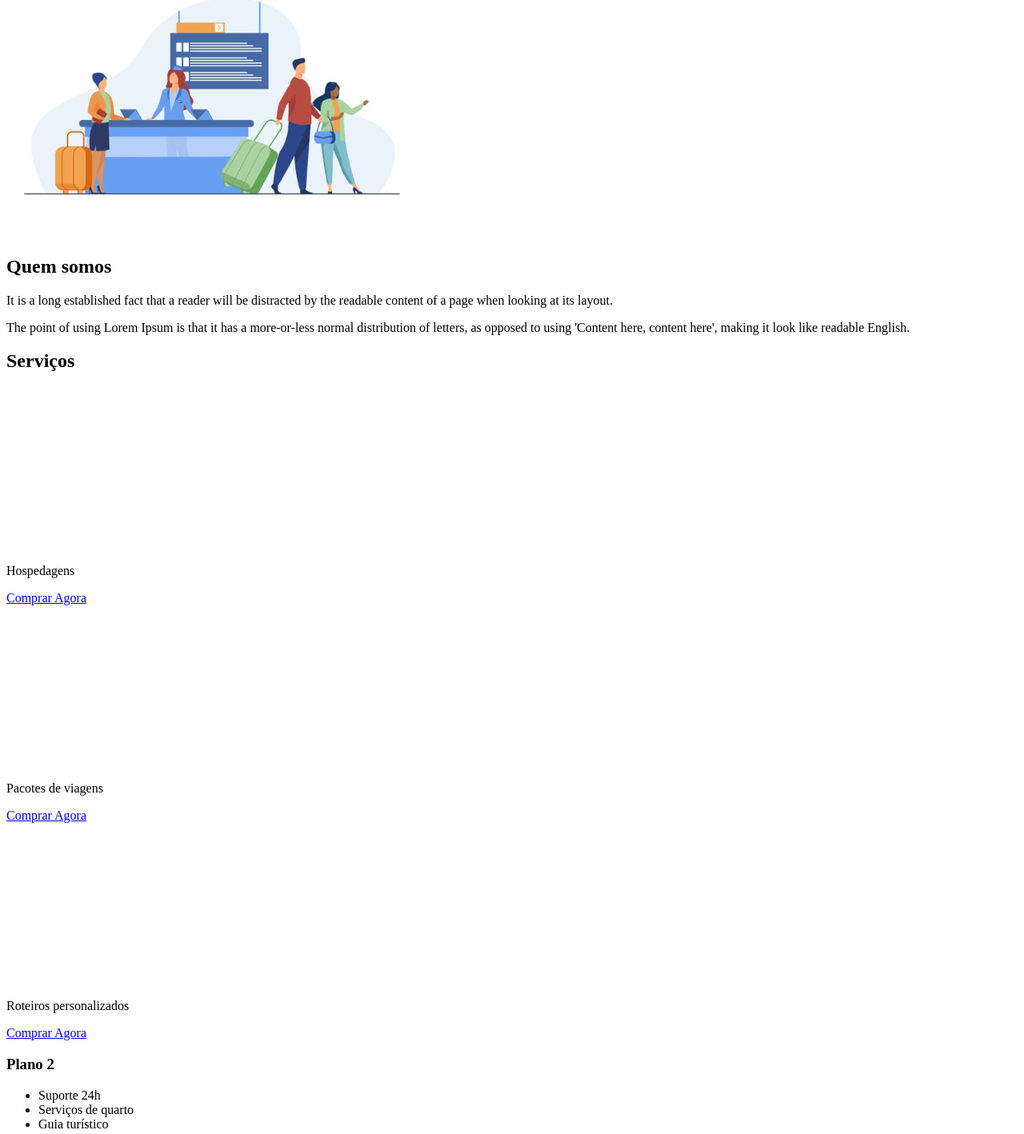
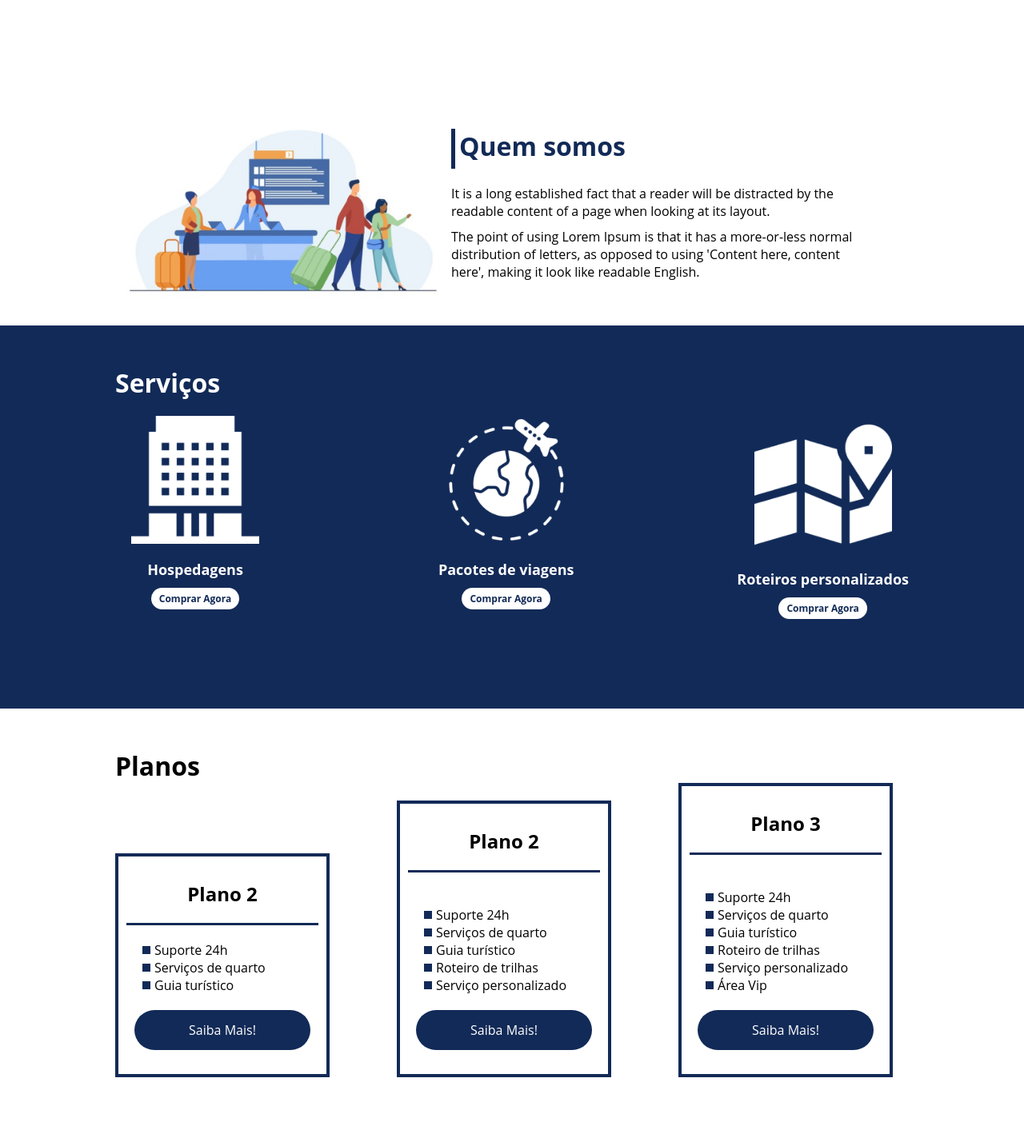
Before and after one commit to WellingtonJRDEV/css-flexbox, a plain HTML site: page project-flexbox-dio-master/flex-projeto/index.html in a window 1280 px wide. Shown: the part 784-2202 px from the top of the page at 80% size. Drawn offline with Linux system fonts and the light colour scheme.

Commit message:
insercao do projeto de landing page

```diff
--- a/project-flexbox-dio-master/flex-projeto/index.html
+++ b/project-flexbox-dio-master/flex-projeto/index.html
@@ -1,86 +1,101 @@
 <!DOCTYPE html>
 <html lang="pt-br">
   <head>
-    <meta charset="UTF-8">
-    <meta name="viewport" content="width=device-width, initial-scale=1.0">
+    <meta charset="UTF-8" />
+    <meta name="viewport" content="width=device-width, initial-scale=1.0" />
     <title>Flex Turismos</title>
-    <link rel="stylesheet" href="./style.css">
+    <link rel="stylesheet" href="./style.css" />
   </head>
   <body>
     <header>
-        <h1>FlexTurismos</h1>
-        <ul>
+      <div class="flex-container menu">
+        <div><h1>FlexTurismos</h1></div>
+        <ul class="list-items">
           <li><a href="#quem-somos">Quem Somos</a></li>
           <li><a href="#servicos">Serviços</a></li>
           <li><a href="#planos">Planos</a></li>
         </ul>
+      </div>
     </header>
 
-    <div>
-        <div>
-            <h1>Flex <br>Turismos</h1>
+    <div class="flex-container apresentacao">
+      <div class="texto-apresentacao">
+        <h1>Flex <br />Turismos</h1>
         <p>O melhor serviço para você!</p>
-            <a href="">Saiba Mais!</a>
-        </div>
-
-        <div>
-            <div><img src="./images/0-main.png" alt="banner de apresentação"></div>
-        </div>
+        <a href="" class="btn">Saiba Mais!</a>
       </div>
 
       <div>
         <div>
-            <img src="./images/1-quem-somos.png" alt="balcão de atendimento">
+          <img src="./images/0-main.png" alt="banner de apresentação" />
         </div>
-
-        <div>
-            <h2>Quem somos</h2>
-            <p>It is a long established fact that a reader will be distracted by the readable content of a page when looking at its layout. </p>
-            <p>The point of using Lorem Ipsum is that it has a more-or-less normal distribution of letters, as opposed to using 'Content here, content here', making it look like readable English.</p>
       </div>
     </div>
 
+    <div class="flex-container" id="quem-somos">
       <div>
+        <h2>Quem somos</h2>
+        <p>
+          It is a long established fact that a reader will be distracted by the
+          readable content of a page when looking at its layout.
+        </p>
+        <p>
+          The point of using Lorem Ipsum is that it has a more-or-less normal
+          distribution of letters, as opposed to using 'Content here, content
+          here', making it look like readable English.
+        </p>
+      </div>
+      <div>
+        <img src="./images/1-quem-somos.png" alt="balcão de atendimento" />
+      </div>
+    </div>
+
+    <div class="container-externo">
+      <div class="flex-container" id="servicos">
         <div>
           <h2>Serviços</h2>
         </div>
 
-        <div>
-            <div>
-                <div><img src="./images/icon-2.png" alt="hospedagens"></div>
+        <div class="list-servicos">
+          <div class="item-servico">
+            <div><img src="./images/icon-2.png" alt="hospedagens" /></div>
             <p>Hospedagens</p>
             <a href="#">Comprar Agora</a>
           </div>
 
-            <div>
-               <div><img src="./images/icon-1.png" alt="pacote de viagens"></div>
+          <div class="item-servico">
+            <div><img src="./images/icon-1.png" alt="pacote de viagens" /></div>
             <p>Pacotes de viagens</p>
             <a href="#">Comprar Agora</a>
           </div>
 
+          <div class="item-servico">
             <div>
-                <div><img src="./images/icon-3.png" alt="roteiros personalizados"></div>
+              <img src="./images/icon-3.png" alt="roteiros personalizados" />
+            </div>
             <p>Roteiros personalizados</p>
             <a href="#">Comprar Agora</a>
           </div>
-
+        </div>
       </div>
     </div>
 
-    <div>
-
-        <div>
+    <div class="flex-container" id="planos">
+      <div><h2>Planos</h2></div>
+      <div class="list-planos">
+        <div class="item-plano">
           <h3>Plano 2</h3>
           <ul>
             <li>Suporte 24h</li>
             <li>Serviços de quarto</li>
             <li>Guia turístico</li>
           </ul>
-            <a href="#">Saiba Mais!</a>
+          <a href="#" class="btn">Saiba Mais!</a>
         </div>
 
-        <div>
+        <div class="item-plano">
           <h3>Plano 2</h3>
+          <br />
           <ul>
             <li>Suporte 24h</li>
             <li>Serviços de quarto</li>
@@ -88,11 +103,12 @@
             <li>Roteiro de trilhas</li>
             <li>Serviço personalizado</li>
           </ul>
-            <a href="#">Saiba Mais!</a>
+          <a href="#" class="btn">Saiba Mais!</a>
         </div>
 
-        <div>
+        <div class="item-plano">
           <h3>Plano 3</h3>
+          <br />
           <ul>
             <li>Suporte 24h</li>
             <li>Serviços de quarto</li>
@@ -101,13 +117,16 @@
             <li>Serviço personalizado</li>
             <li>Área Vip</li>
           </ul>
-            <a href="#">Saiba Mais!</a>
+          <a href="#" class="btn">Saiba Mais!</a>
+        </div>
       </div>
     </div>
 
     <footer>
+      <div class="flex-container footer">
         <p>&copy; 2021 CSS Flexbox</p>
-        <p>Desenvolvido por: Seu nome aqui dev</p>
+        <p>Desenvolvido por: Wellington Júnior</p>
+      </div>
     </footer>
   </body>
 </html>
--- a/project-flexbox-dio-master/flex-projeto/style.css
+++ b/project-flexbox-dio-master/flex-projeto/style.css
@@ -0,0 +1,292 @@
+*{
+  margin: 0;
+  padding: 0;
+  font-family: 'Open Sans', sans-serif;
+}
+
+ul {
+  list-style: none;
+  margin: 0;
+  padding: 0;
+}
+
+ul li a {
+  text-decoration: none;
+}
+
+div img {
+  display: block;
+  width: 100%;
+}
+
+.flex-container {
+  display: flex;
+  max-width: 992px;
+  margin: auto;
+  width: 100%;
+  min-width: 320px;
+}
+
+header {
+  background-color: #122a57;
+  height: 100px;
+  display: flex;
+  align-items: center;
+  color: #fff;
+}
+
+header .list-items {
+  display: flex;
+  max-width: 260px;
+  width: 100%;
+  justify-content: space-between;
+  align-items: center;
+}
+
+.list-items li a {
+  color: #fff;
+}
+
+header .menu {
+  justify-content: space-between;
+}
+
+.apresentacao {
+  height: 100vh;
+  align-items: center;
+  justify-content: space-between;
+}
+
+.apresentacao .texto-apresentacao {
+  min-height: 200px;
+}
+
+.texto-apresentacao h1 {
+  color: #122a57;
+  font-size: 48px;
+  margin-bottom: 10px;
+}
+
+.btn {
+  background-color: #122a57;
+  color: #fff;
+  text-align: center;
+  border-radius: 30px;
+  width: 220px;
+  display: block;
+  text-decoration: none;
+  height: 50px;
+  line-height: 50px;
+  margin-top: 10px;
+  margin-bottom: 10px;
+}
+
+#quem-somos {
+  flex-direction: row-reverse;
+  align-items: center;
+  justify-content: space-between;
+}
+
+#quem-somos h2 {
+  font-size: 32px;
+  color: #122a57;
+  display: flex;
+  margin-bottom: 20px;
+}
+
+#quem-somos h2::before {
+  content: "";
+  height: 50px;
+  width: 5px;
+  margin-right: 5px;
+  background-color: #122a57;
+  position: relative;
+}
+
+#quem-somos p {
+  margin-bottom: 10px;
+  width: 90%;
+}
+
+#quem-somos img {
+  min-width: 420px;
+}
+
+.container-externo {
+  background-color: #122a57;
+  width: 100%;
+}
+
+#servicos {
+  flex-direction: column;
+  padding-top: 50px;
+  padding-bottom: 100px;
+}
+
+#servicos h2 {
+  color: #fff;
+  font-size: 32px;
+  margin-bottom: 20px;
+}
+
+.list-servicos {
+  display: flex;
+  justify-content: space-between;
+}
+
+.list-servicos .item-servico {
+  text-align: center;
+}
+
+.item-servico a {
+  width: 220px;
+  background-color: #fff;
+  border-radius: 30px;
+  height: 50px;
+  text-align: center;
+  margin-top: 20px;
+  line-height: 50px;
+  padding: 5px 10px;
+  color: #122a57;
+  font-size: 12px;
+  font-weight: 700;
+  text-decoration: none;
+}
+
+.item-servico p {
+  font-weight: 700;
+  font-size: 18px;
+  color: #fff;
+  margin-top: 20px;
+}
+
+.item-servico img {
+  width: 80%;
+  margin: auto;
+}
+
+#planos {
+  flex-direction: column;
+  min-height: 100vh;
+  padding-top: 50px;
+}
+
+#planos h2 {
+  font-size: 32px;
+}
+
+.list-planos {
+  display: flex;
+  align-items: flex-end;
+  justify-content: space-between;
+}
+
+.item-plano {
+  flex: 1;
+  border: 4px solid #122a57;
+  margin-right: 20px;
+  padding: 10px;
+  max-width: 240px;
+}
+
+.item-plano .btn {
+  margin: auto;
+  margin-bottom: 20px;
+}
+
+.item-plano h3 {
+  font-size: 24px;
+  display: flex;
+  flex-direction: column;
+  text-align: center;
+  margin-top: 20px;
+}
+
+.item-plano h3::after {
+  content: "";
+  background-color: #122a57;
+  width: 100%;
+  height: 3px;
+  margin-top: 20px;
+  margin-bottom: 10px;
+}
+
+.item-plano ul {
+  padding: 10px 20px;
+  display: flex;
+  flex-direction: column;
+  margin-bottom: 10px;
+}
+
+.item-plano ul li {
+  display: flex;
+  flex-wrap: nowrap;
+  align-items: center;
+}
+
+.item-plano ul li::before {
+  content: "";
+  width: 10px;
+  height: 10px;
+  background-color: #122a57;
+  margin-right: 5px;
+}
+
+footer {
+  background-color: #122a57;
+  height: 70px;
+  display: flex;
+  align-items: center;
+}
+
+footer .footer {
+  justify-content: space-between;
+  color: #fff;
+}
+
+/* MOBILE */
+
+@media(max-width: 992px) {
+  .flex-container {
+    flex-direction: column;
+  }
+
+  .apresentacao {
+    flex-direction: column-reverse;
+  }
+
+  .apresentacao .texto-apresentacao {
+    width: 100%;
+  }
+
+  #quem-somos {
+    flex-direction: column-reverse;
+  }
+
+  #quem-somos img {
+    min-width: 320px;
+    margin: auto;
+  }
+
+  .list-servicos {
+    flex-direction: column;
+  }
+
+  .item-servico img {
+    width: 50%;
+    margin: auto;
+  }
+
+  .list-planos {
+    flex-direction: column;
+    align-items: flex-start;
+    margin-bottom: 20px;
+  }
+
+  .list-planos .item-plano {
+    max-width: 90%;
+    margin: auto;
+    width: 100%;
+    margin-bottom: 20px;
+  }
+}
```
Lines whose indentation alone changed are shown as unchanged.
